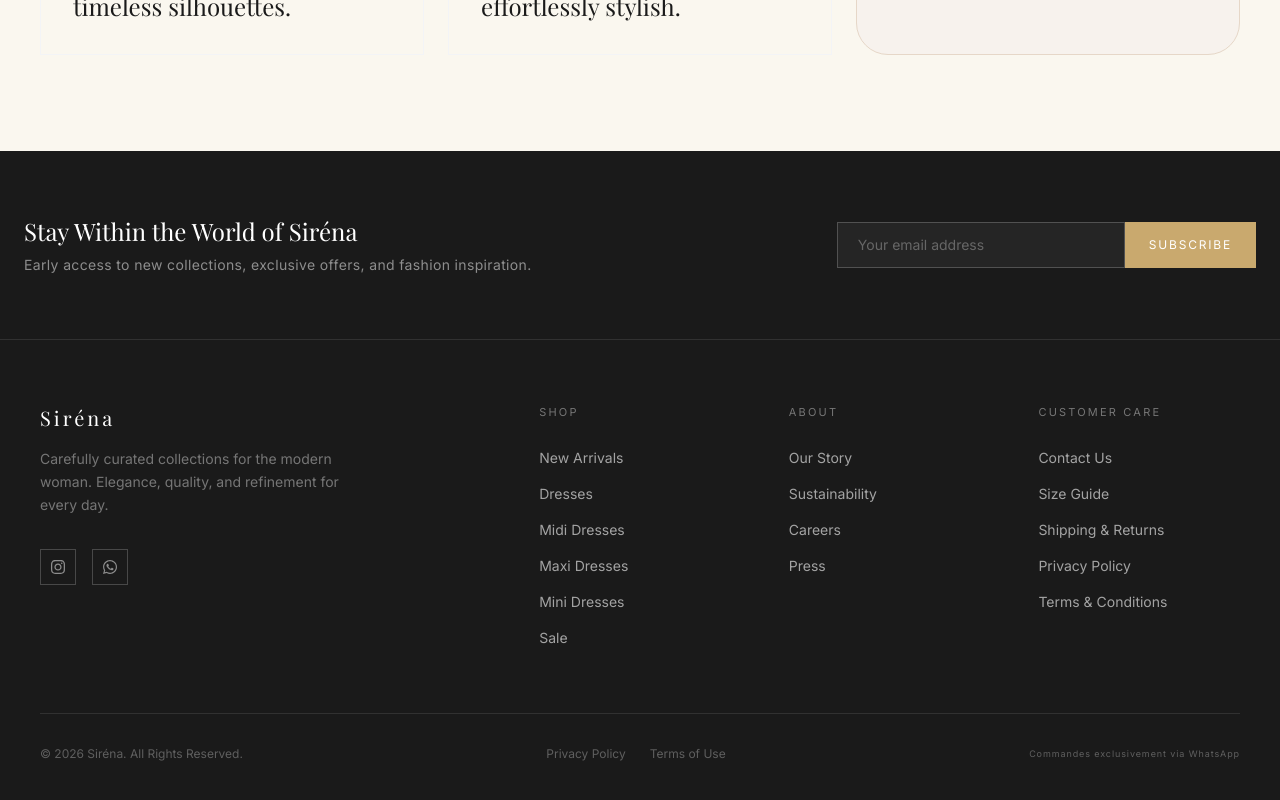
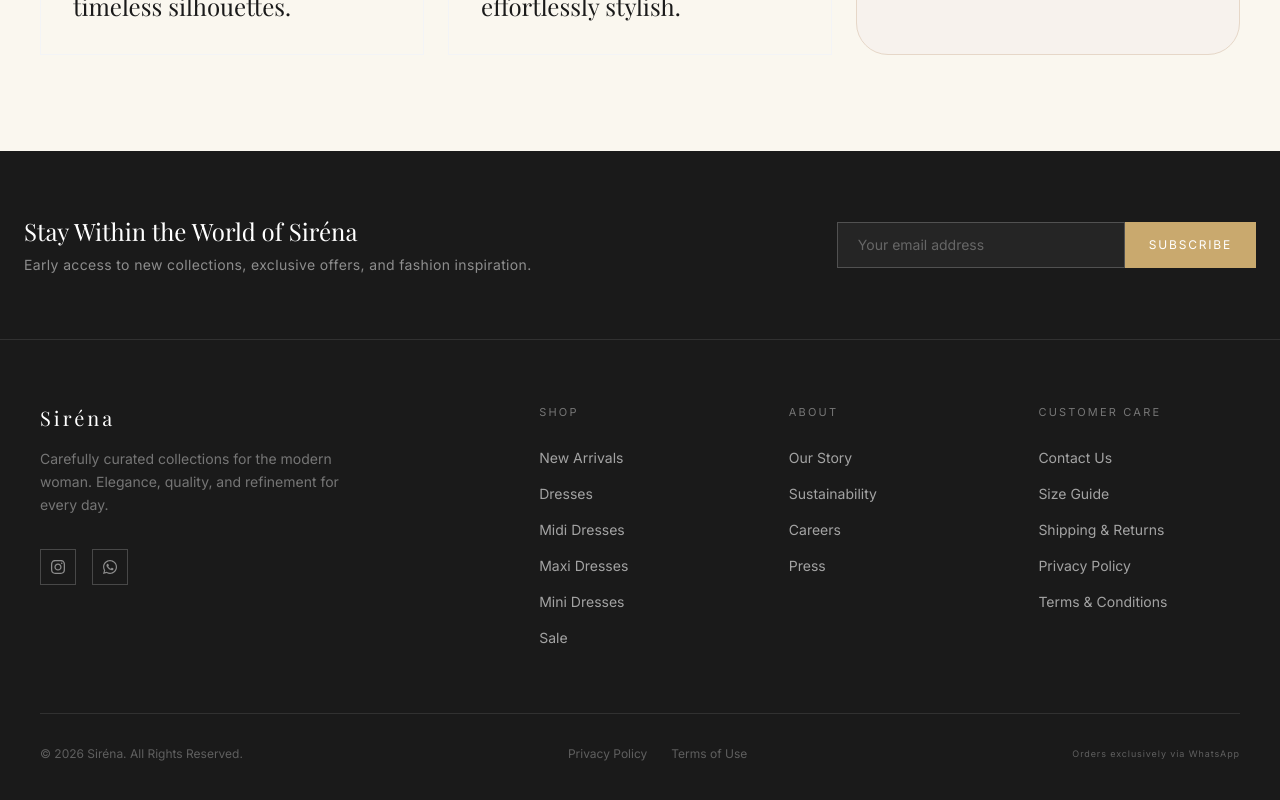
Before and after one commit to najirouandi-ctrl/sirena, a React (Vite) app: page / in a window 1280 px wide. Shown: the part 2575-3375 px from the top of the page. Built offline with nearby package versions, Linux system fonts and the light colour scheme; no server answers; a web font is replaced by a local one.

Commit message:
Update Footer.tsx

```diff
--- a/src/components/Footer.tsx
+++ b/src/components/Footer.tsx
@@ -164,7 +164,7 @@ const Footer: React.FC = () => {
           </div>
           <div className="flex items-center gap-3">
             <span className="font-inter text-[9px] text-white/30 tracking-widest">
-              Commandes exclusivement via WhatsApp
+              Orders exclusively via WhatsApp
             </span>
           </div>
         </div>
```
